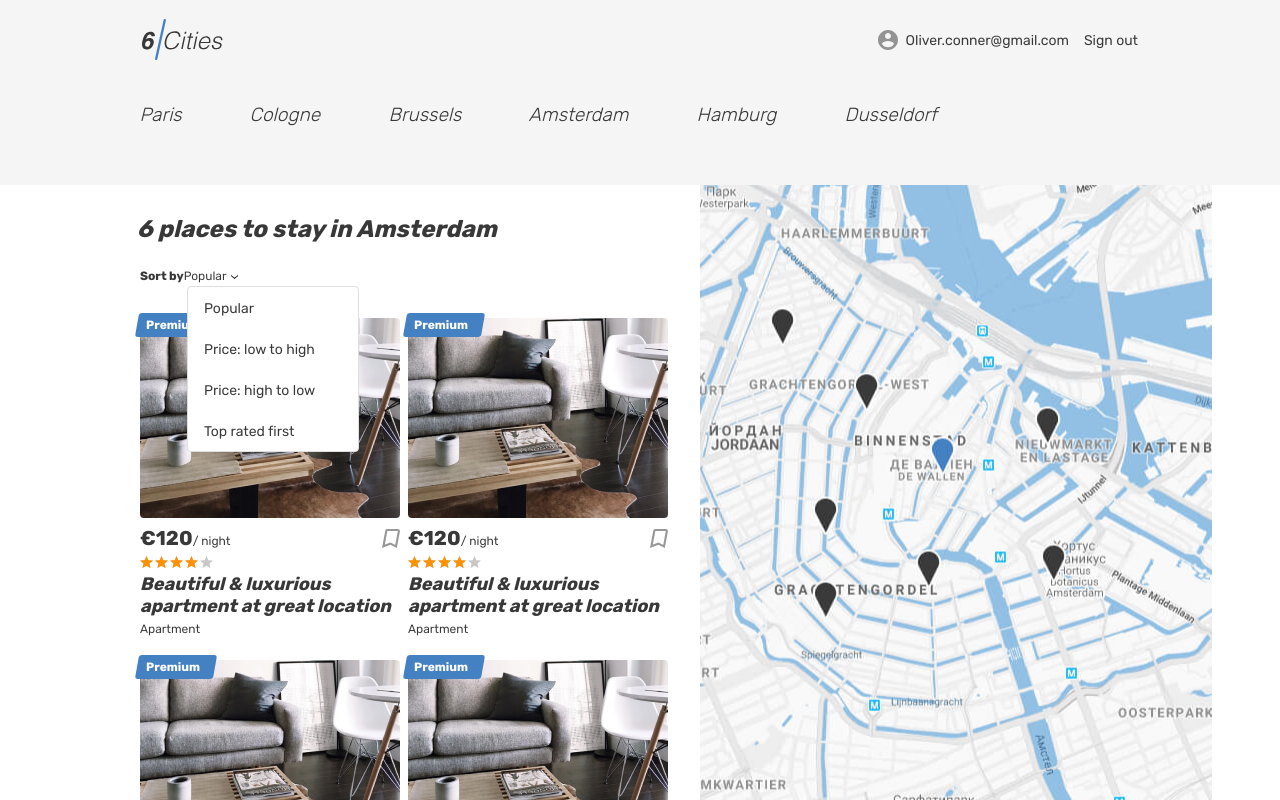
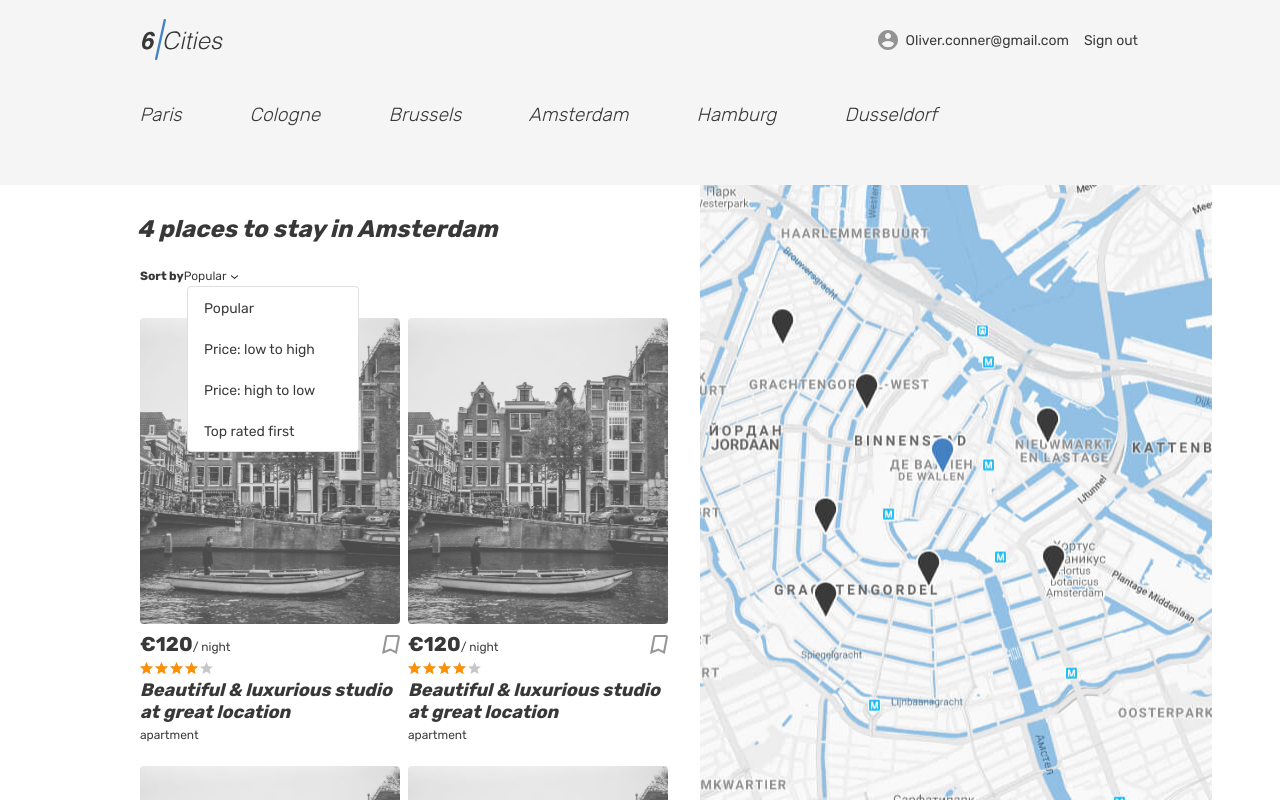
Before and after one commit to alchialchi/325175-six-cities-7, a React (Create React App) app in the folder project/: page / in a window 1280 px wide. Built offline with nearby package versions, Linux system fonts and the light colour scheme.

Commit message:
Update offerCard

```diff
--- a/project/src/components/app/app.jsx
+++ b/project/src/components/app/app.jsx
@@ -8,14 +8,16 @@ import SignIn from '../pages/sign-in';
 import Favorites from '../pages/favorites';
 import Room from '../pages/room';
 import NotFound from '../pages/not-found';
+
+import offersProp from '../blocks/offers/offer.prop';
 function App(props) {
-  const { data } = props;
+  const { offers } = props;
 
   return (
     <BrowserRouter>
       <Switch>
         <Route exact path={AppRoute.ROOT}>
-          <MainPage offers={data}/>
+          <MainPage offers={offers}/>
         </Route>
         <Route exact path={AppRoute.SIGN_IN}>
           <SignIn />
@@ -35,7 +37,7 @@ function App(props) {
 }
 
 App.propTypes = {
-  data: PropTypes.array.isRequired,
+  offers: PropTypes.arrayOf(offersProp),
 };
 
 export default App;
--- a/project/src/components/blocks/offers/offer-card.jsx
+++ b/project/src/components/blocks/offers/offer-card.jsx
@@ -1,29 +1,51 @@
 import React from 'react';
+import { Link } from 'react-router-dom';
 
-export default function OfferCard() {
+import offerProp from './offer.prop';
+
+export default function OfferCard(props) {
+  const { offer } = props;
+
+  const {
+    isPremium,
+    previewImage,
+    price,
+    isFavorite,
+    id,
+    title,
+    type,
+  } = offer;
+
   return (
     <article className="cities__place-card place-card">
-      <div className="place-card__mark">
-        <span>Premium</span>
-      </div>
+      {isPremium ?
+        <div className="place-card__mark">
+          <span>Premium</span>
+        </div>
+        : null}
       <div className="cities__image-wrapper place-card__image-wrapper">
-        <a href="/#">
+        <Link to={`offer/${id}`}>
           <img
             className="place-card__image"
-            src="img/apartment-01.jpg"
+            src={previewImage}
             width="260"
             height="200"
             alt="Place"
           />
-        </a>
+        </Link>
       </div>
       <div className="place-card__info">
         <div className="place-card__price-wrapper">
           <div className="place-card__price">
-            <b className="place-card__price-value">&euro;120</b>
+            <b className="place-card__price-value">&euro;{price}</b>
             <span className="place-card__price-text">&#47;&nbsp;night</span>
           </div>
-          <button className="place-card__bookmark-button button" type="button">
+          <button className={
+            isFavorite
+              ? 'place-card__bookmark-button place-card__bookmark-button--active button'
+              : 'place-card__bookmark-button button'
+          } type="button"
+          >
             <svg className="place-card__bookmark-icon" width="18" height="19">
               <use xlinkHref="#icon-bookmark"></use>
             </svg>
@@ -37,10 +59,14 @@ export default function OfferCard() {
           </div>
         </div>
         <h2 className="place-card__name">
-          <a href="/#">Beautiful &amp; luxurious apartment at great location</a>
+          <Link to={`offer/${id}`}>{title}</Link>
         </h2>
-        <p className="place-card__type">Apartment</p>
+        <p className="place-card__type">{type}</p>
       </div>
     </article>
   );
 }
+
+OfferCard.propTypes = {
+  offer: offerProp,
+};
--- a/project/src/components/pages/main.jsx
+++ b/project/src/components/pages/main.jsx
@@ -5,6 +5,7 @@ import LocationList from '../blocks/locations/locations-list';
 import PlaceOptionsList from '../blocks/places/places-list';
 import HiddenSvg from '../svg/hidden-svg';
 import Header from '../blocks/header/header';
+import offersProp from '../blocks/offers/offer.prop';
 
 export default function MainPage(props) {
   const { offers } = props;
@@ -38,7 +39,7 @@ export default function MainPage(props) {
                 </form>
                 <div className="cities__places-list places__list tabs__content">
                   {offers.map((offer) => (
-                    <OfferCard key={offer.id} />
+                    <OfferCard key={offer.id} offer={offer} />
                   ))}
                 </div>
               </section>
@@ -54,5 +55,5 @@ export default function MainPage(props) {
 }
 
 MainPage.propTypes = {
-  offers: PropTypes.array.isRequired,
+  offers: PropTypes.arrayOf(offersProp),
 };
--- a/project/src/index.js
+++ b/project/src/index.js
@@ -1,13 +1,11 @@
 import React from 'react';
 import ReactDOM from 'react-dom';
+
 import App from './components/app/app';
-
-const QUANTITY_OFFERS = 6;
-
-const offers = new Array(QUANTITY_OFFERS).fill('card-').map((value, index) => ({id: value + index}));
+import offers from './mocks/offers';
 
 ReactDOM.render(
   <React.StrictMode>
-    <App data={offers} />
+    <App offers={offers} />
   </React.StrictMode>,
   document.getElementById('root'));
```
Also changed, not shown: project/src/components/props/offer.prop.js (deleted, +0 -38 lines), project/src/components/blocks/offers/offer.prop.js (renamed from project/src/components/props/offer-prop.js).
